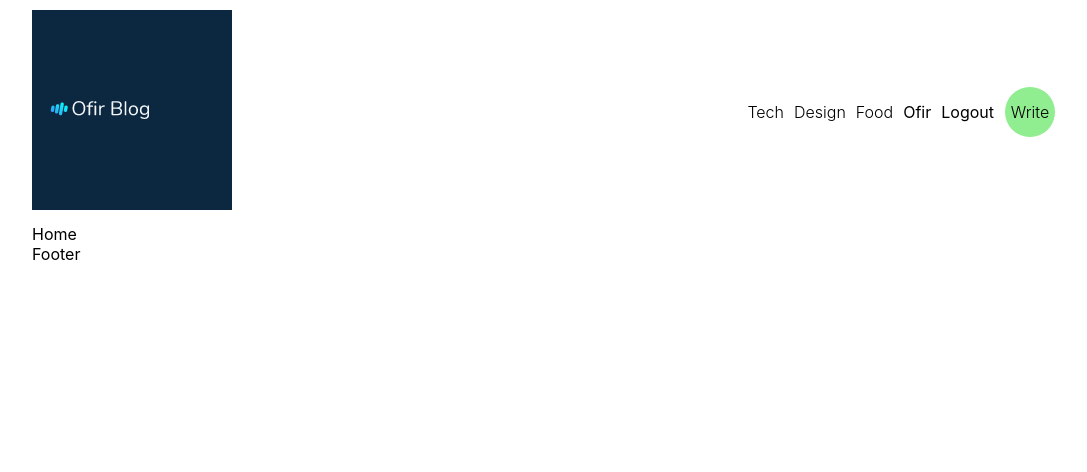
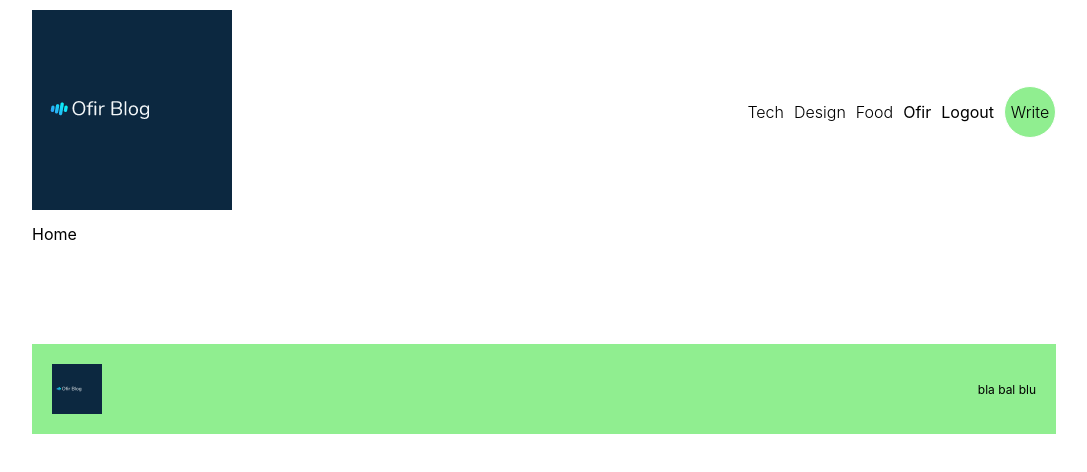
Before and after one commit to Ofir-Cohen-1/Blog_App, a React (Create React App) app in the folder blog/client/: page / in a window 1280 px wide. Shown: the top 472 px of the page, without its empty margins (96-1183 px from the left). Built offline with nearby package versions, Linux system fonts and the light colour scheme.

Commit message:
Updated Footer

```diff
--- a/blog/client/src/components/Footer.jsx
+++ b/blog/client/src/components/Footer.jsx
@@ -1,8 +1,12 @@
 import React from 'react'
+import Logo from '../img/ofirBlog.png'
 
 const Footer = () => {
   return (
-    <div>Footer</div>
+    <footer>
+      <img src={Logo} alt='' />
+      <span>bla bal blu</span>
+    </footer>
   )
 }
 
--- a/blog/client/src/style.scss
+++ b/blog/client/src/style.scss
@@ -105,4 +105,21 @@ $lightGreen: #b9e7e7;
       }
     }
   }
+
+  //FOOTER
+
+  footer {
+    margin-top: 100px;
+    padding: 20px;
+    background-color: lightgreen;
+    display: flex;
+    align-items: center;
+    justify-content: space-between;
+    font-size: 12px;
+
+    img {
+      height: 50px;
+      width: 50px;
+    }
+  }
 }
```
